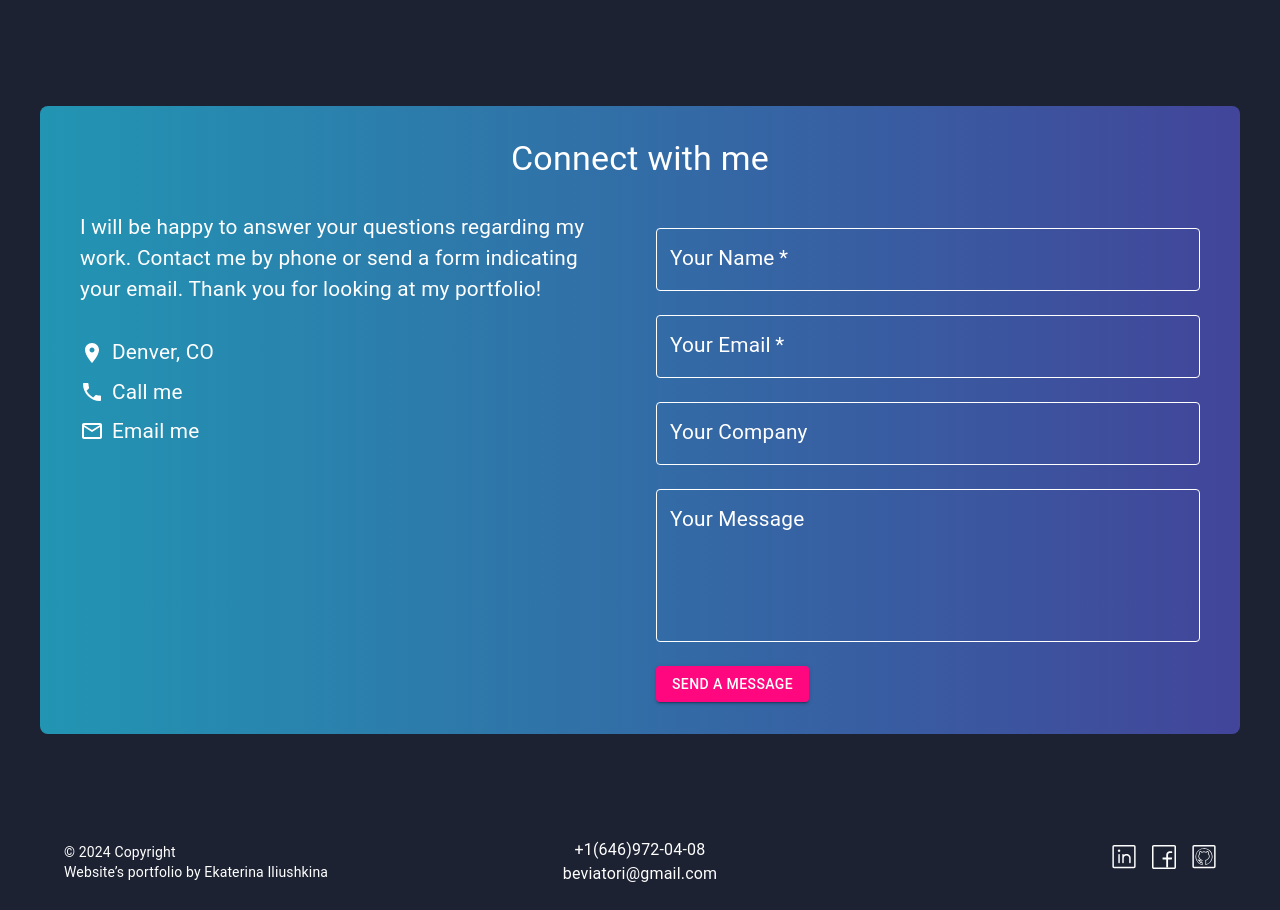
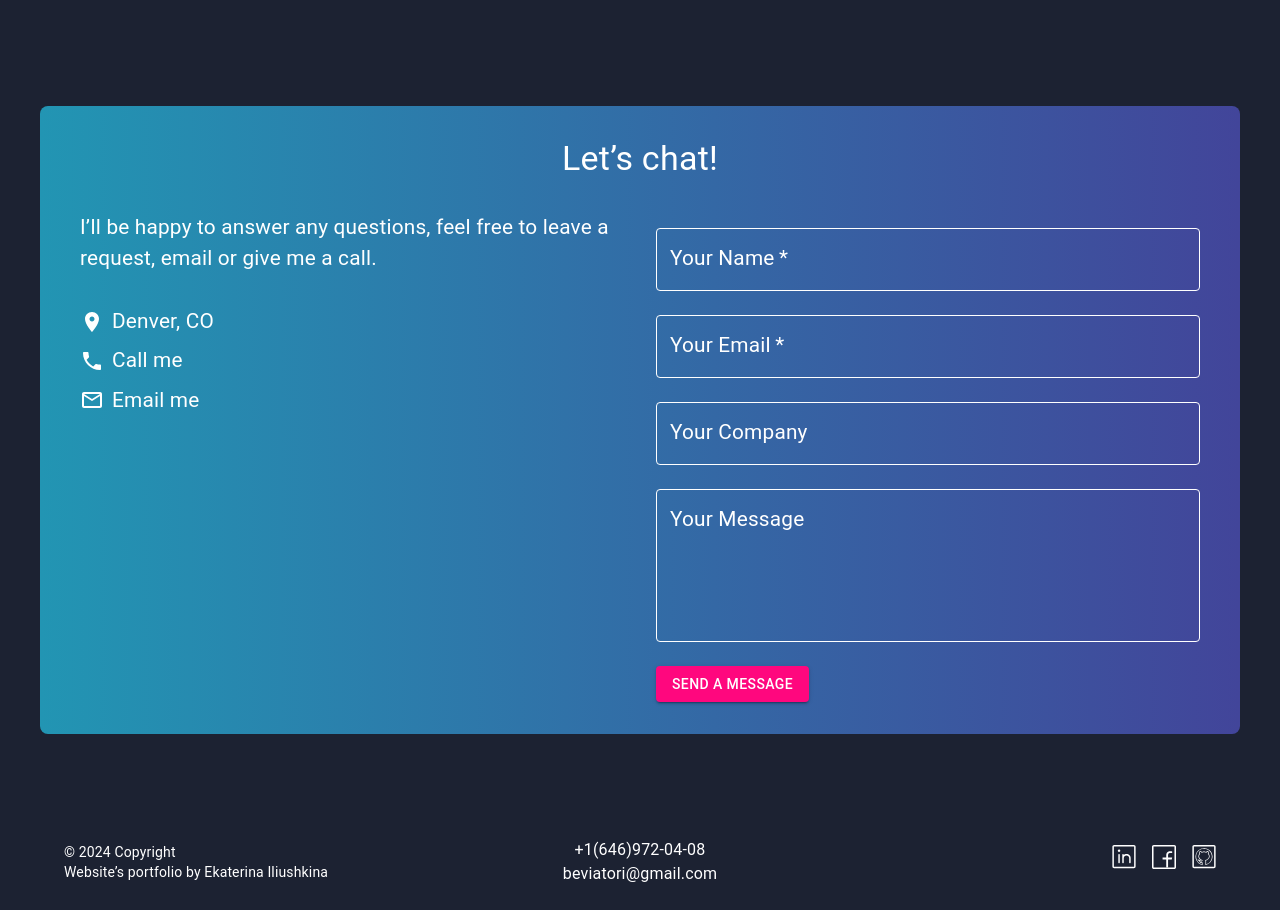
Before and after one commit to Katterina71/my-portfolio, a React (Vite) app in the folder frontend/: page / in a window 1280 px wide. Shown: the part 5240-6150 px from the top of the page. Built offline with nearby package versions, Linux system fonts and the light colour scheme.

Commit message:
Added connect info

```diff
--- a/frontend/src/components/Contact.jsx
+++ b/frontend/src/components/Contact.jsx
@@ -80,13 +80,12 @@ const Contact = () => {
           }}
         >
           <Typography variant="h4" gutterBottom sx={{ mb: 4 }}>
-            Connect with me
+            Let’s chat!
           </Typography>
           <Grid container spacing={4} sx={{ width: '100%' }}>
             <Grid item xs={12} md={6}>
               <Typography variant="body1" gutterBottom sx={{ mb: 4 }}>
-                I will be happy to answer your questions regarding my work. Contact me by phone or send a form indicating your email.
-                Thank you for looking at my portfolio!
+                I’ll be happy to answer any questions, feel free to leave a request, email or give me a call.
               </Typography>
               <Box sx={{ display: 'flex', alignItems: 'center', mb: 1 }}>
                 <Place sx={{ mr: 1 }} />
```
